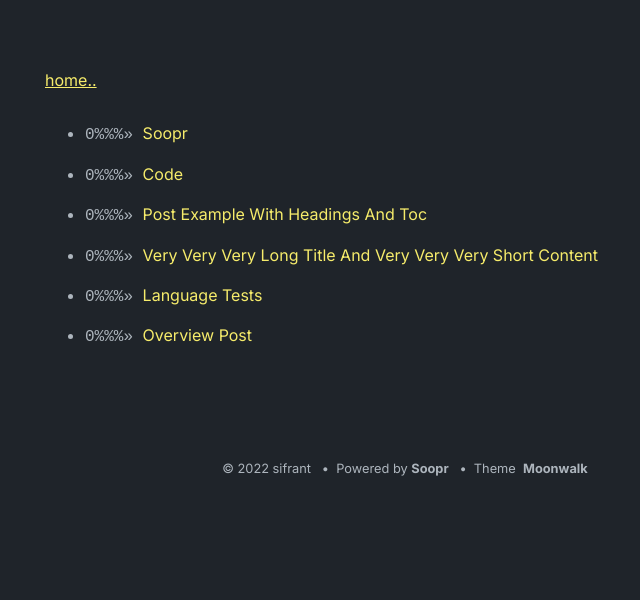
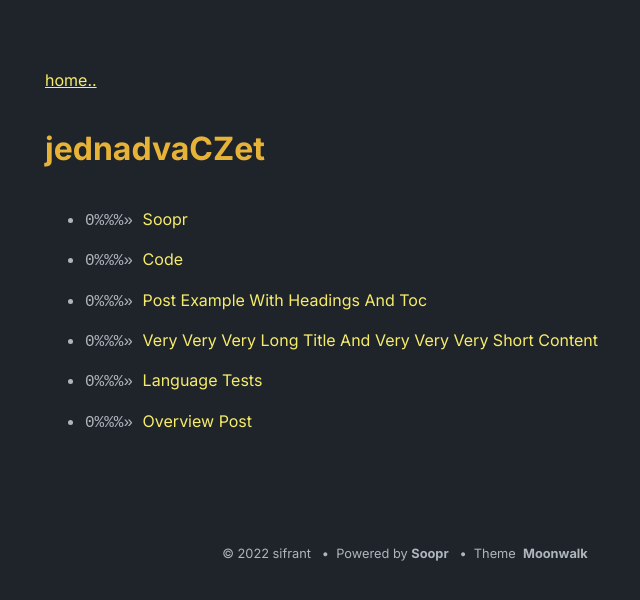
Before and after one commit to abhinavs/moonwalk, a Jekyll site: the page built from blog.html, in a window 1280 px wide. Shown: the top 600 px of the page, without its empty margins (235-875 px from the left). Built offline with Jekyll 4.4.1, drawn with Linux system fonts in a browser that asks for light colours.

Commit message:
Update _config.yml

```diff
--- a/_config.yml
+++ b/_config.yml
@@ -1,4 +1,4 @@
-title: #jednadvaCZet
+title: jednadvaCZet
 author: sifrant
 url: https://sifrant.github.io/jednadvacet # root address of the site
 #description: > # description of the site (multiple lines allowed)
```
